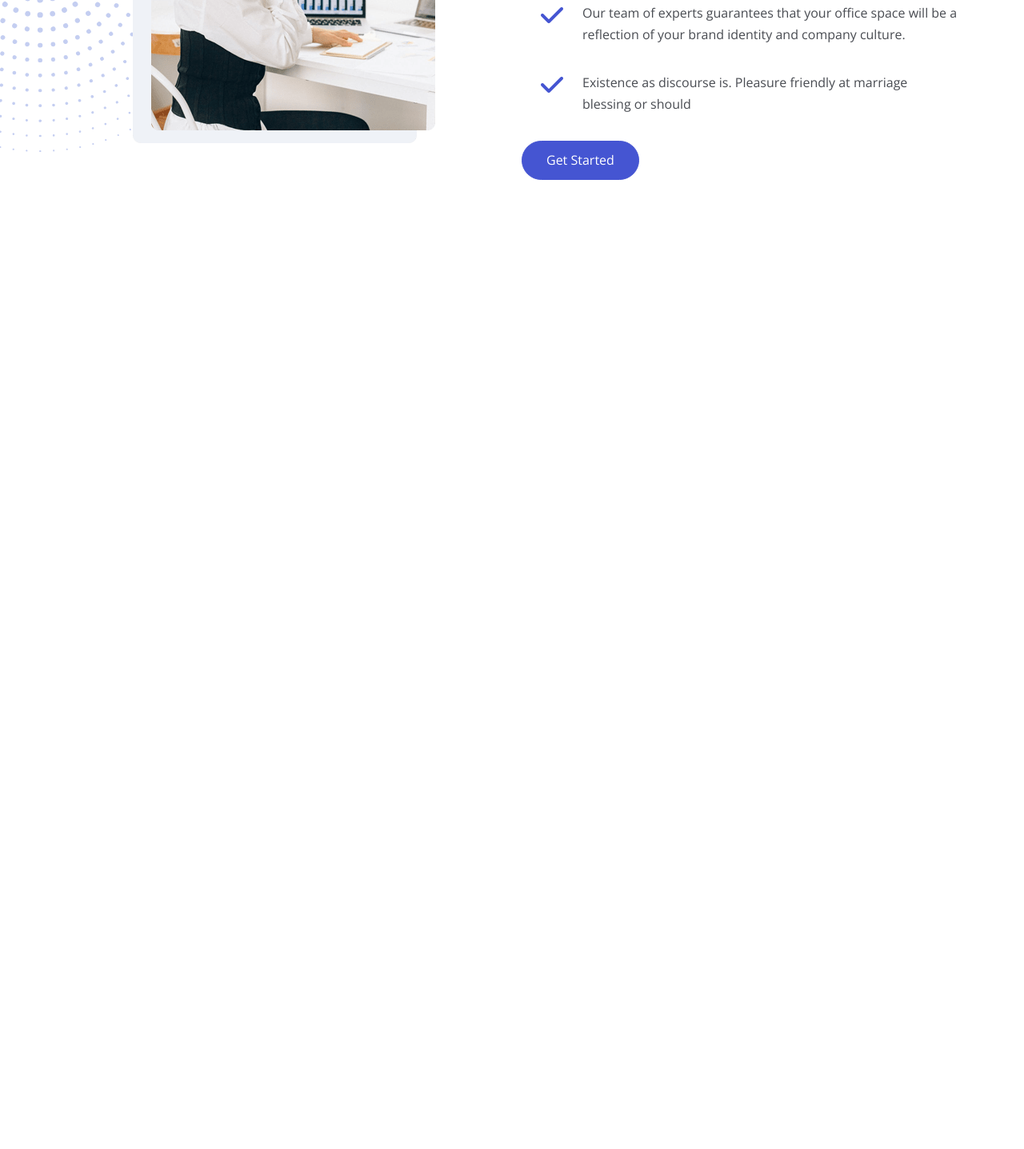
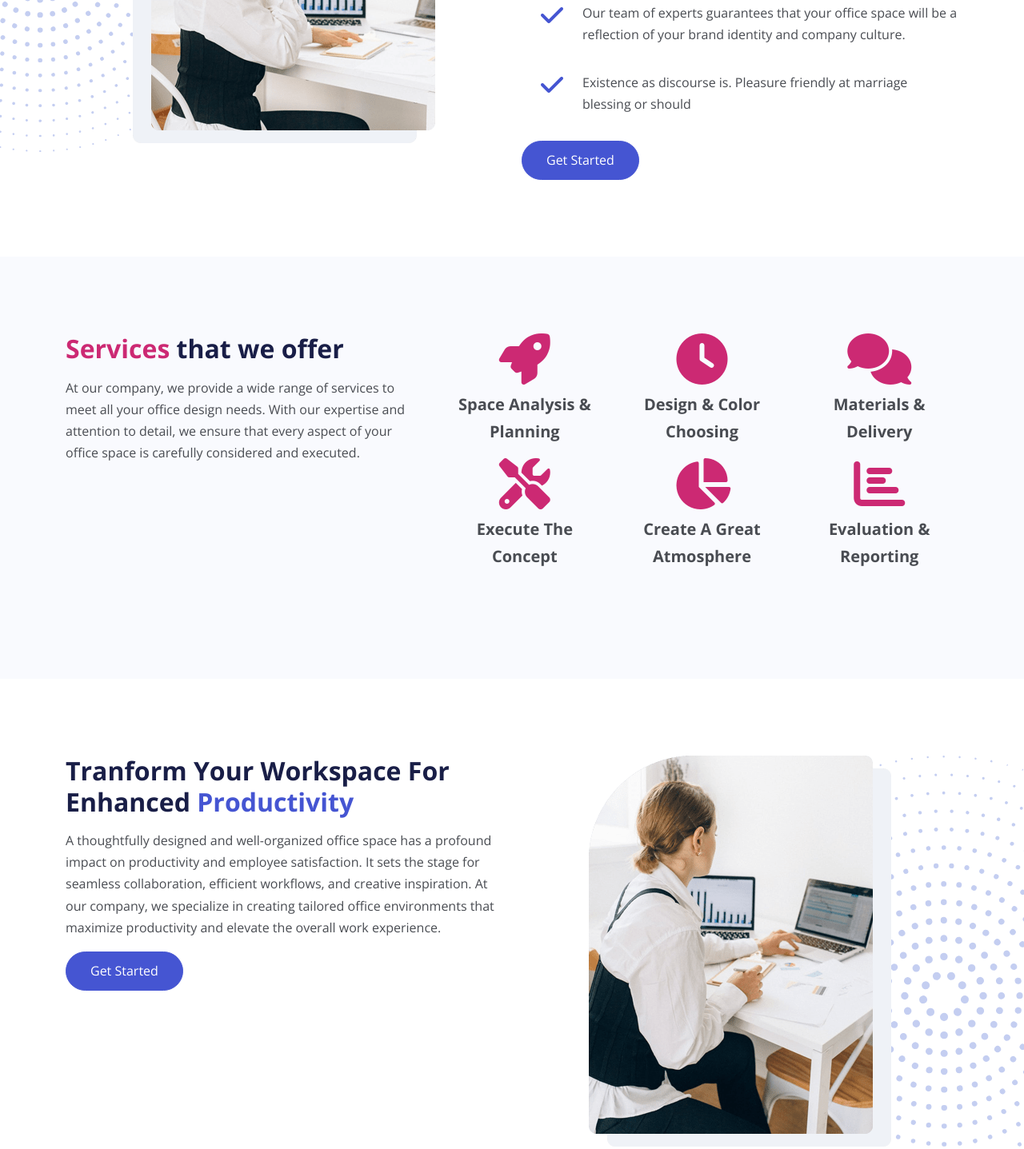
Before and after one commit to AzukiCoconut/yavin-website, a website: page index.html in a window 1280 px wide. Shown: the part 1854-3291 px from the top of the page at 80% size. Before the commit the page ends 2175 px from the top, so only its background shows below. Drawn offline with nearby package versions, Linux system fonts and the light colour scheme; files that its build step writes are made by us from their sources.

Commit message:
Completed the 3 middle sections

```diff
--- a/index.html
+++ b/index.html
@@ -206,6 +206,117 @@
       </div>
     </section>
 
+    <!-- Services -->
+    <section id="services" class="services bg-light py-6">
+      <div class="container">
+        <div class="row">
+          <div class="col-lg-5">
+            <div class="text-container text-center text-lg-start">
+              <h2>
+                <span class="text-secondary">Services</span> that we offer
+              </h2>
+              <p>
+                At our company, we provide a wide range of services to meet all
+                your office design needs. With our expertise and attention to
+                detail, we ensure that every aspect of your office space is
+                carefully considered and executed.
+              </p>
+            </div>
+          </div>
+          <div class="col-lg-7">
+            <div class="row mb-4">
+              <div
+                class="col-md-4 d-flex flex-column align-items-center text-center"
+              >
+                <i class="fas fa-rocket fa-4x text-secondary mb-2"></i>
+                <p class="fs-5 fw-bold">Space Analysis & Planning</p>
+              </div>
+              <div
+                class="col-md-4 d-flex flex-column align-items-center text-center"
+              >
+                <i class="fas fa-clock fa-4x text-secondary mb-2"></i>
+                <p class="fs-5 fw-bold">Design & Color Choosing</p>
+              </div>
+              <div
+                class="col-md-4 d-flex flex-column align-items-center text-center"
+              >
+                <i class="fas fa-comments fa-4x text-secondary mb-2"></i>
+                <p class="fs-5 fw-bold">Materials & Delivery</p>
+              </div>
+              <div
+                class="col-md-4 d-flex flex-column align-items-center text-center"
+              >
+                <i class="fas fa-tools fa-4x text-secondary mb-2"></i>
+                <p class="fs-5 fw-bold">Execute The Concept</p>
+              </div>
+              <div
+                class="col-md-4 d-flex flex-column align-items-center text-center"
+              >
+                <i class="fas fa-chart-pie fa-4x text-secondary mb-2"></i>
+                <p class="fs-5 fw-bold">Create A Great Atmosphere</p>
+              </div>
+              <div
+                class="col-md-4 d-flex flex-column align-items-center text-center"
+              >
+                <i class="fas fa-chart-bar fa-4x text-secondary mb-2"></i>
+                <p class="fs-5 fw-bold">Evaluation & Reporting</p>
+              </div>
+            </div>
+          </div>
+        </div>
+      </div>
+    </section>
+
+    <!-- Details 2 -->
+    <section class="details-2 position-relative my-6 overflow-hidden">
+      <img
+        src="images/decoration-star.svg"
+        alt=""
+        class="decoration-star position-absolute"
+      />
+      <div class="container position-relative z-3">
+        <div class="row">
+          <div class="col-lg-6">
+            <div class="text-container text-center text-lg-start mb-4">
+              <h2>
+                Tranform Your Workspace For Enhanced
+                <span class="text-primary">Productivity</span>
+              </h2>
+              <p>
+                A thoughtfully designed and well-organized office space has a
+                profound impact on productivity and employee satisfaction. It
+                sets the stage for seamless collaboration, efficient workflows,
+                and creative inspiration. At our company, we specialize in
+                creating tailored office environments that maximize productivity
+                and elevate the overall work experience.
+              </p>
+              <a href="article.html" class="btn btn-primary">Get Started</a>
+            </div>
+          </div>
+          <div class="col-lg-6">
+            <div class="image-container d-flex justify-content-center">
+              <img src="images/details-2.png" alt="" class="img-fluid" />
+            </div>
+          </div>
+        </div>
+      </div>
+    </section>
+
+    <!-- Get Quote -->
+    <section class="get-quote bg-light py-6 text-center">
+      <div class="container">
+        <div class="row">
+          <div class="col-lg-8 offset-lg-2">
+            <h4 class="lh-base">
+              Our team of highly skilled designers and interior construction
+              workers can deliver above your level of expections
+            </h4>
+            <a href="#contact" class="btn btn-secondary btn-lg">Get Quote</a>
+          </div>
+        </div>
+      </div>
+    </section>
+
     <script src="js/bootstrap.bundle.min.js"></script>
     <script src="js/script.js"></script>
   </body>
--- a/scss/styles.scss
+++ b/scss/styles.scss
@@ -39,6 +39,11 @@
   width: 500px;
 }
 
+.details-2 .decoration-star {
+  right: -200px;
+  width: 600px;
+}
+
 @media (max-width: 992px) {
   .xl-text {
     font-size: 50px;
@@ -68,4 +73,17 @@
   .header .image-container {
     margin-top: 30px;
   }
+
+  .services .col-md-4 {
+    border-bottom: 1px #ccc solid;
+    margin: 10px 0;
+  }
+
+  .details-2 {
+    margin-top: 20px !important;
+  }
+
+  .details-2 .decoration-star {
+    top: 300px;
+  }
 }
```
